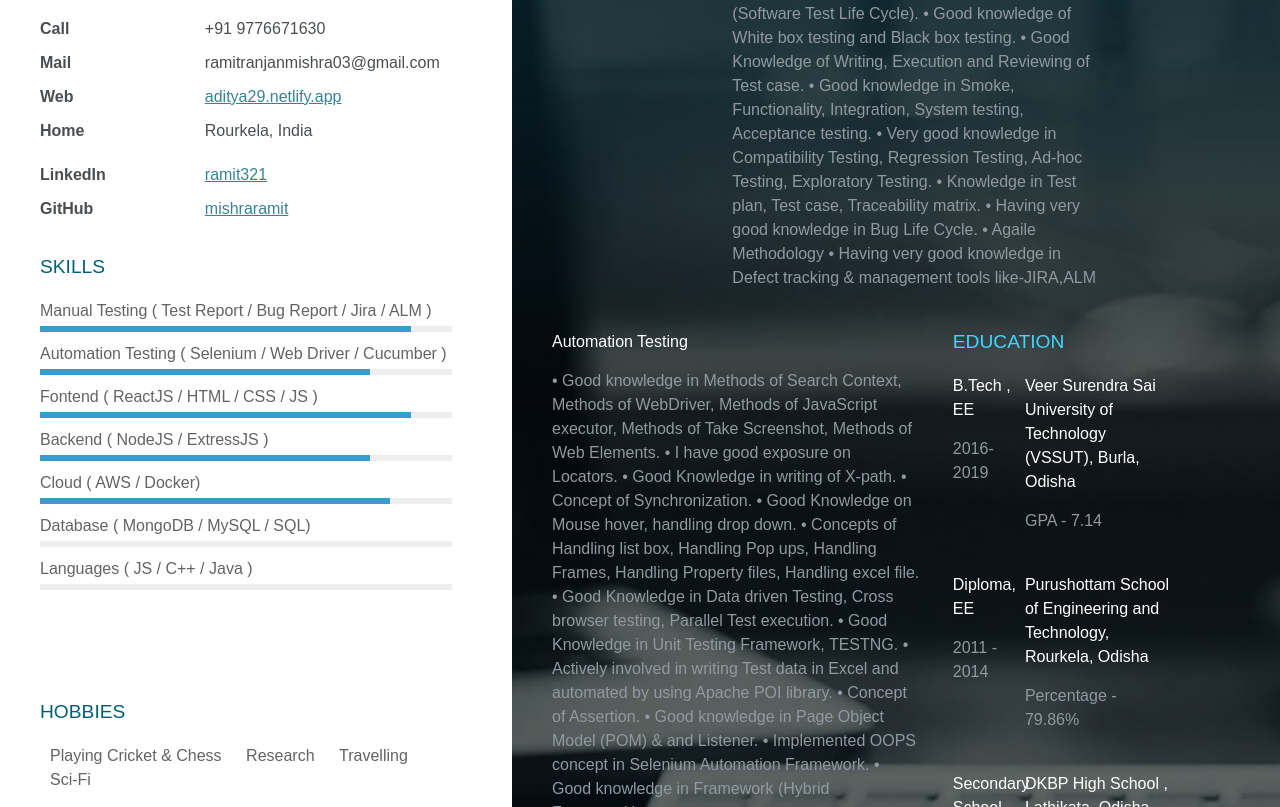
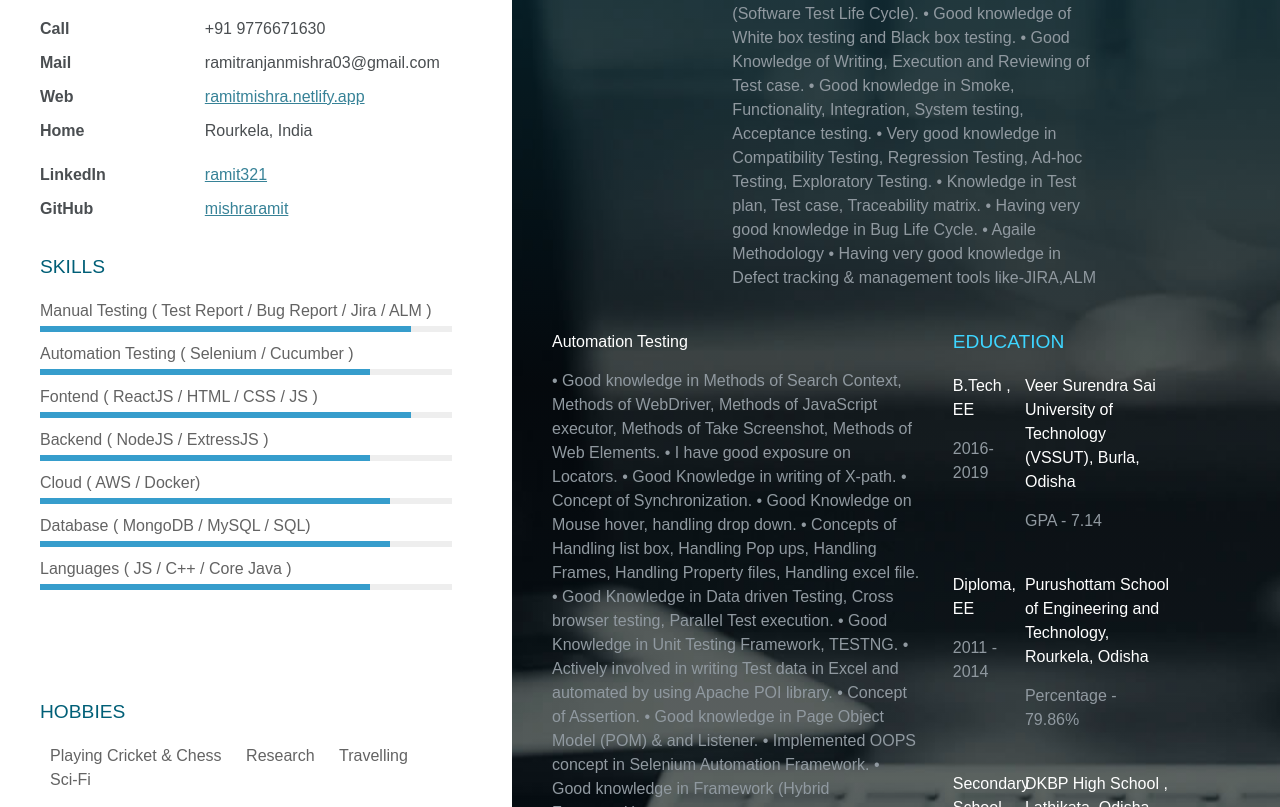
Before and after one commit to mishraramit/MYPortfolio, a plain HTML site: page resume/resume.html in a window 1280 px wide. Shown: the part 293-1100 px from the top of the page. Drawn offline with Linux system fonts and the light colour scheme.

Commit message:
first commit

```diff
--- a/resume/res.css
+++ b/resume/res.css
@@ -417,6 +417,18 @@
       animation: skill_6 0.6s ease;
     }
 
+    .section-wrapper .skill-percentage:nth-child(7)::before {
+      width: 85%;
+      -webkit-animation: skill_7 0.6s ease;
+      animation: skill_6 0.6s ease;
+    }
+
+    .section-wrapper .skill-percentage:nth-child(8)::before {
+      width: 80%;
+      -webkit-animation: skill_8 0.6s ease;
+      animation: skill_1 0.6s ease;
+    }
+
     @-webkit-keyframes skill_1 {
       from {
         width: 0%;
--- a/resume/resume.html
+++ b/resume/resume.html
@@ -6,7 +6,7 @@
   <meta http-equiv="X-UA-Compatible" content="IE=edge">
   <meta name="viewport" content="width=device-wi
   dth, initial-scale=1.0">
-  <link rel="icon" href="/CSS/AN.png">
+  <link rel="icon" href="/CSS/RM.png">
   <title>Resume - RAMIT RANJAN MISHRA</title>
   <!-- <link rel="stylesheet" href="resume.css"> -->
   <meta name="viewport" content="width=device-width, initial-scale=1, maximum-scale=1">
@@ -94,14 +94,13 @@
           <div class="list-content ">
             <div class="list">+91 9776671630</div> <!-- YOUR PHONE NUMBER  -->
             <div class="list">ramitranjanmishra03@gmail.com</div> <!-- YOUR EMAIL -->
-            <div class="list"><a href="https://aditya29.netlify.app/index.html">aditya29.netlify.app</a></div>
+            <div class="list"><a href="https://ramitmishra.netlify.app/index.html">ramitmishra.netlify.app</a></div>
             <!-- YOUR WEBSITE  -->
             <div class="list">Rourkela, India</div> <!-- YOUR STATE AND COUNTRY  -->
           </div>
         </div>
         <div class="contact-presentation">
-          <!-- YOUR PRESENTATION RESUME  -->
-          <!-- <p><span class="bold">Lorem</span> ipsum dolor sit amet, consectetur adipiscing elit. Vivamus euismod congue nisi, nec consequat quam. In consectetur faucibus turpis eget laoreet. Sed nec imperdiet purus. </p> -->
+
         </div>
         <div class="contact-social clearfix ">
           <div class="list-titles">
@@ -118,12 +117,12 @@
         <div class="section-wrapper clearfix">
           <h3 class="section-title">Skills</h3>
           <div class="skill-percentage"> Manual Testing ( Test Report / Bug Report / Jira / ALM )</div>
-          <div class="skill-percentage"> Automation Testing ( Selenium / Web Driver / Cucumber  )</div>
+          <div class="skill-percentage"> Automation Testing ( Selenium / Cucumber  )</div>
           <div class="skill-percentage"> Fontend ( ReactJS / HTML / CSS / JS )</div>
           <div class="skill-percentage"> Backend ( NodeJS / ExtressJS )</div>
           <div class="skill-percentage"> Cloud ( AWS / Docker)</div>
           <div class="skill-percentage"> Database ( MongoDB / MySQL / SQL)</div>
-          <div class="skill-percentage"> Languages ( JS / C++ / Java )</div>
+          <div class="skill-percentage"> Languages ( JS / C++ / Core Java )</div>
         </div>
 
         <div class="section-wrapper clearfix">
@@ -222,7 +221,7 @@
           <div class="time">2006 - 2009 </div>
         </div>
         <div class="job-wrapper clearfix">
-          <div class="experience-title">DKBP High School , Lathikata, Odisha </div>
+          <div class="experience-title"> DKBP High School , Lathikata, Odisha </div>
           <div class="company-description">
             <p>Percentage - 57.67%</p>
           </div>
```
Also changed, not shown: contact/contact.html (+2 -2 lines), index.html (+2 -2 lines), skillnew/skill.html (+1 -1 lines), skillnew/skills.css (+4 -4 lines).
